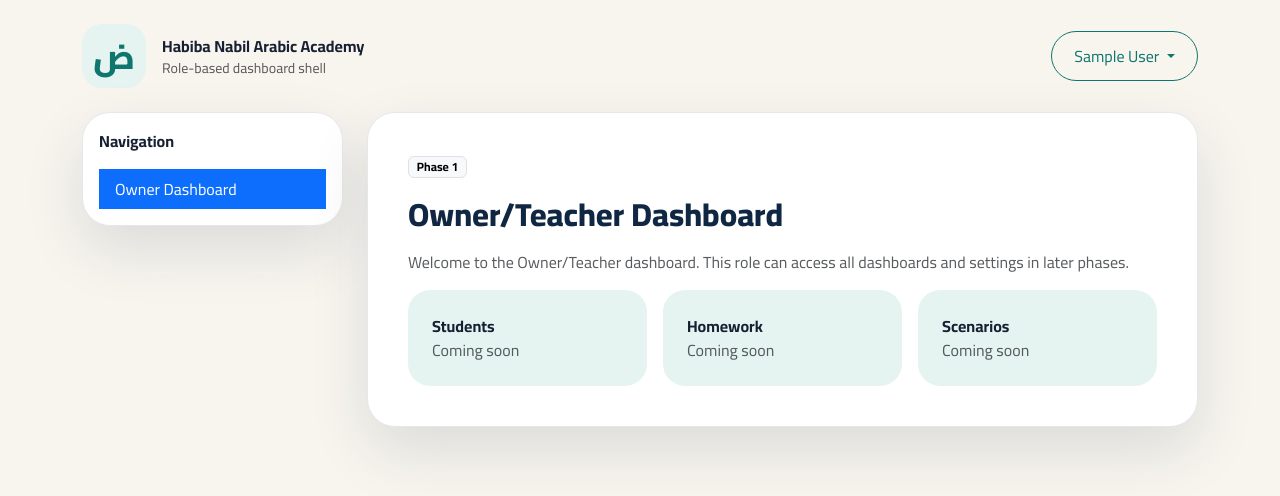
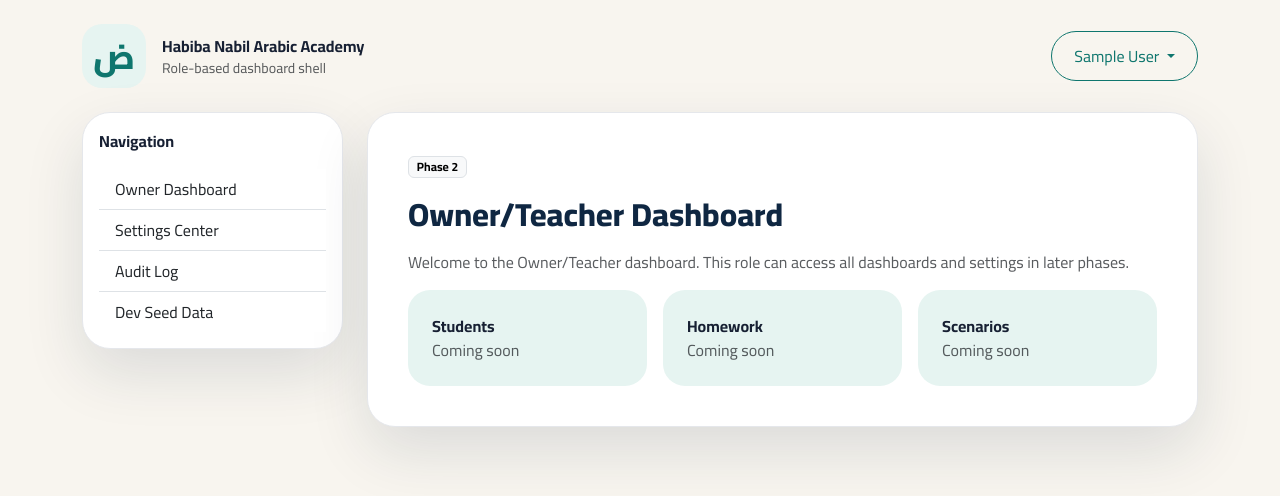
Before and after one commit to abdulrahmanal-saeed/classlink, a PHP site: page /public/owner/dashboard/index.php in a window 1280 px wide. Shown: the top 496 px of the page. Run offline with PHP 8.4, Linux system fonts and the light colour scheme; the visitor is signed in with stand-in values (Sample User, id 1); tables that the repository leaves empty hold one stand-in row (values such as "Sample post").

Commit message:
Phase 2: add owner settings navigation links

```diff
--- a/web/components/layout/dashboard_shell.php
+++ b/web/components/layout/dashboard_shell.php
@@ -13,11 +13,24 @@ function render_dashboard_shell(array $user, string $title, string $content): vo
     $isArabic = $lang === 'ar';
 
     $items = [
-        'owner_teacher' => ['/owner/dashboard', 'Owner Dashboard', 'لوحة المالك'],
-        'student' => ['/student/dashboard', 'Student Dashboard', 'لوحة الطالب'],
-        'parent' => ['/parent/dashboard', 'Parent Dashboard', 'لوحة ولي الأمر'],
-        'academy_partner' => ['/academy/dashboard', 'Academy Dashboard', 'لوحة شريك الأكاديمية'],
+        'owner_teacher' => [
+            ['/owner/dashboard', 'Owner Dashboard', 'لوحة المالك'],
+            ['/owner/settings', 'Settings Center', 'مركز الإعدادات'],
+            ['/owner/audit-log', 'Audit Log', 'سجل المراجعة'],
+            ['/owner/dev/seed-data', 'Dev Seed Data', 'بيانات تجريبية'],
+        ],
+        'student' => [
+            ['/student/dashboard', 'Student Dashboard', 'لوحة الطالب'],
+        ],
+        'parent' => [
+            ['/parent/dashboard', 'Parent Dashboard', 'لوحة ولي الأمر'],
+        ],
+        'academy_partner' => [
+            ['/academy/dashboard', 'Academy Dashboard', 'لوحة شريك الأكاديمية'],
+        ],
     ];
+
+    $currentPath = parse_url($_SERVER['REQUEST_URI'] ?? '/', PHP_URL_PATH) ?: '/';
 
     ?>
     <!doctype html>
@@ -60,19 +73,18 @@ function render_dashboard_shell(array $user, string $title, string $content): vo
             <div class="foundation-card p-3">
               <div class="fw-bold mb-3">Navigation</div>
               <div class="list-group list-group-flush">
-                <?php foreach ($items as $role => $item): ?>
-                  <?php if ($role === $user['role']): ?>
-                    <a class="list-group-item list-group-item-action active" href="<?= $item[0] ?>">
-                      <?= $isArabic ? $item[2] : $item[1] ?>
-                    </a>
-                  <?php endif; ?>
+                <?php foreach (($items[$user['role']] ?? []) as $item): ?>
+                  <?php $isActive = $currentPath === $item[0]; ?>
+                  <a class="list-group-item list-group-item-action <?= $isActive ? 'active' : '' ?>" href="<?= $item[0] ?>">
+                    <?= $isArabic ? $item[2] : $item[1] ?>
+                  </a>
                 <?php endforeach; ?>
               </div>
             </div>
           </aside>
           <main class="col-lg-9">
             <div class="foundation-card">
-              <div class="badge text-bg-light border mb-3">Phase 1</div>
+              <div class="badge text-bg-light border mb-3">Phase 2</div>
               <h1 class="hero-title h2 mb-3"><?= htmlspecialchars($title, ENT_QUOTES, 'UTF-8') ?></h1>
               <?= $content ?>
             </div>
```
